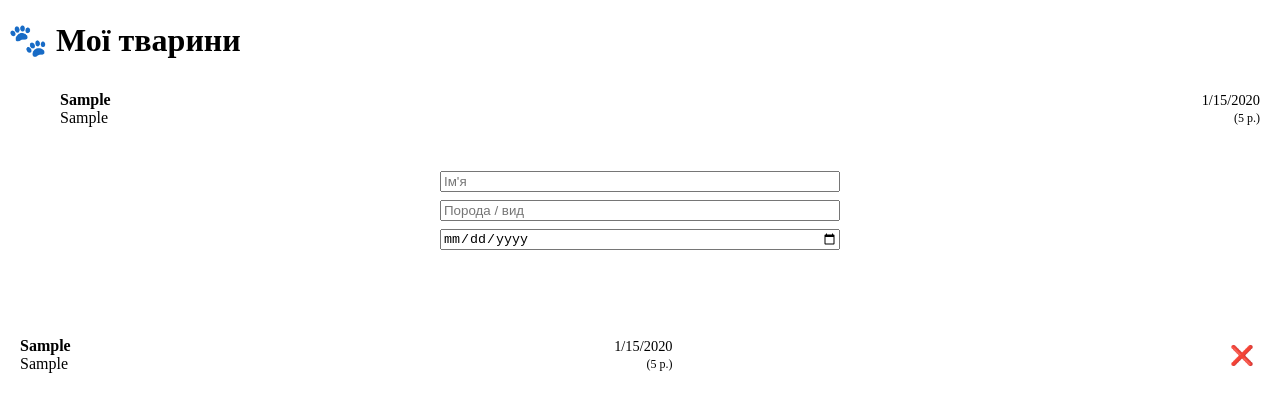
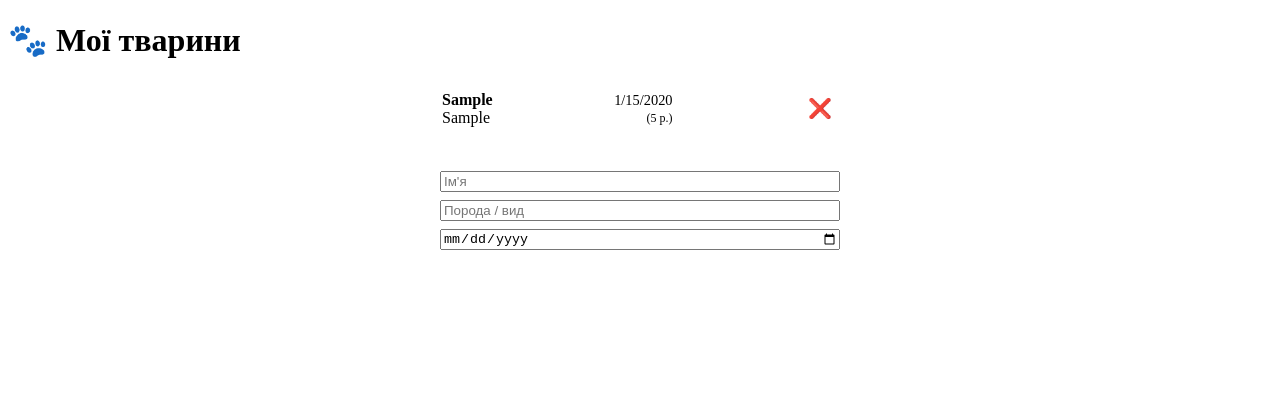
Before and after one commit to alenatokar22/PetHealthApp, a React (Vite) app: page / in a window 1280 px wide. Both pictures are taken after typing "Sample", "Sample", "2020-01-15" into the empty fields and a click on the button "Додати тварину". Shown: the top 412 px of the page. Built offline with nearby package versions, Linux system fonts and the light colour scheme.

Commit message:
розділено PetHealthApp на окремі компоненти (Крок 4)

```diff
--- /dev/null
+++ b/src/components/PetCard.jsx
@@ -0,0 +1,29 @@
+// одна картка тварини
+
+import React from "react";
+
+function calcAge(birth) {
+  const birthDate = new Date(birth);
+  const today = new Date();
+  const years = today.getFullYear() - birthDate.getFullYear();
+  const months = today.getMonth() - birthDate.getMonth();
+  return months < 0 ? years - 1 : years;
+}
+
+export default function PetCard({ pet, onDelete }) {
+  return (
+    <li className="pet-card">
+      <div>
+        <strong>{pet.name}</strong> <br />
+        <span className="muted">{pet.species || "—"}</span>
+      </div>
+      <div className="pet-age">
+        {new Date(pet.birth).toLocaleDateString()} <br />
+        <small>({calcAge(pet.birth)} р.)</small>
+      </div>
+      <button className="btn-del" onClick={() => onDelete(pet.id)}>
+        ❌
+      </button>
+    </li>
+  );
+}
--- /dev/null
+++ b/src/components/PetForm.jsx
@@ -0,0 +1,46 @@
+// форма додавання
+
+import React, { useState } from "react";
+
+export default function PetForm({ onAdd }) {
+  const [form, setForm] = useState({ name: "", species: "", birth: "" });
+
+  const handleSubmit = (e) => {
+    e.preventDefault();
+    if (!form.name.trim() || !form.birth) return;
+
+    onAdd({
+      id: Date.now(),
+      name: form.name.trim(),
+      species: form.species.trim(),
+      birth: form.birth,
+    });
+
+    setForm({ name: "", species: "", birth: "" });
+  };
+
+  return (
+    <form className="pet-form" onSubmit={handleSubmit}>
+      <input
+        placeholder="Ім'я"
+        value={form.name}
+        onChange={(e) => setForm({ ...form, name: e.target.value })}
+        required
+      />
+      <input
+        placeholder="Порода / вид"
+        value={form.species}
+        onChange={(e) => setForm({ ...form, species: e.target.value })}
+      />
+      <input
+        type="date"
+        value={form.birth}
+        onChange={(e) => setForm({ ...form, birth: e.target.value })}
+        required
+      />
+      <button type="submit" className="btn-add">
+        Додати тварину
+      </button>
+    </form>
+  );
+}
--- a/src/components/PetHealthApp.jsx
+++ b/src/components/PetHealthApp.jsx
@@ -1,32 +1,15 @@
+// головний компонент (керує станом)
+
 import React, { useState } from "react";
+import PetForm from "./PetForm";
+import PetList from "./PetList";
 import "../styles/pet.css";
 
 export default function PetHealthApp() {
   const [pets, setPets] = useState([]);
-  const [form, setForm] = useState({ name: "", species: "", birth: "" });
 
-  const handleAddPet = (e) => {
-    e.preventDefault();
-    if (!form.name.trim() || !form.birth) return;
-
-    const newPet = {
-      id: Date.now(),
-      name: form.name.trim(),
-      species: form.species.trim(),
-      birth: form.birth,
-    };
-
-    setPets([...pets, newPet]);
-    setForm({ name: "", species: "", birth: "" });
-  };
-
-  function calcAge(birth) {
-    const birthDate = new Date(birth);
-    const today = new Date();
-    const years = today.getFullYear() - birthDate.getFullYear();
-    const m = today.getMonth() - birthDate.getMonth();
-    return m < 0 ? years - 1 : years;
-  }
+  const handleAddPet = (pet) => setPets([...pets, pet]);
+  const handleDeletePet = (id) => setPets(pets.filter((p) => p.id !== id));
 
   return (
     <div className="pet-app">
@@ -35,62 +18,9 @@ export default function PetHealthApp() {
       </header>
 
       <main className="pet-main">
-        <ul className="pet-list">
-          {pets.map((pet) => (
-            <li key={pet.id} className="pet-card">
-              <div>
-                <strong>{pet.name}</strong> <br />
-                <span className="muted">{pet.species || "—"}</span>
-              </div>
-              <div className="pet-age">
-                {new Date(pet.birth).toLocaleDateString()} <br />
-                <small>({calcAge(pet.birth)} р.)</small>
-              </div>
-            </li>
-          ))}
-        </ul>
-
-        <form className="pet-form" onSubmit={handleAddPet}>
-          <input
-            placeholder="Ім'я"
-            value={form.name}
-            onChange={(e) => setForm({ ...form, name: e.target.value })}
-            required
-          />
-          <input
-            placeholder="Порода / вид"
-            value={form.species}
-            onChange={(e) => setForm({ ...form, species: e.target.value })}
-          />
-          <input
-            type="date"
-            value={form.birth}
-            onChange={(e) => setForm({ ...form, birth: e.target.value })}
-            required
-          />
-          <button type="submit" className="btn-add">
-            Додати тварину
-          </button>
-        </form>
+        <PetList pets={pets} onDelete={handleDeletePet} />
+        <PetForm onAdd={handleAddPet} />
       </main>
-      {pets.map((pet) => (
-        <li key={pet.id} className="pet-card">
-          <div>
-            <strong>{pet.name}</strong> <br />
-            <span className="muted">{pet.species || "—"}</span>
-          </div>
-          <div className="pet-age">
-            {new Date(pet.birth).toLocaleDateString()} <br />
-            <small>({calcAge(pet.birth)} р.)</small>
-          </div>
-          <button
-            className="btn-del"
-            onClick={() => setPets(pets.filter((p) => p.id !== pet.id))}
-          >
-            ❌
-          </button>
-        </li>
-      ))}
     </div>
   );
 }
--- /dev/null
+++ b/src/components/PetList.jsx
@@ -0,0 +1,15 @@
+// список тварин
+
+import React from "react";
+import PetCard from "./PetCard";
+
+export default function PetList({ pets, onDelete }) {
+  return (
+    <ul className="pet-list">
+      {pets.length === 0 && <p className="muted">Немає тварин 🐾</p>}
+      {pets.map((pet) => (
+        <PetCard key={pet.id} pet={pet} onDelete={onDelete} />
+      ))}
+    </ul>
+  );
+}
--- a/src/styles/pet.css
+++ b/src/styles/pet.css
@@ -45,3 +45,40 @@
   font-size: 1.2rem;
   margin-left: 8px;
 }
+
+.pet-list {
+  list-style: none;
+  padding: 0;
+  max-width: 420px;
+  margin: 0 auto;
+}
+
+.pet-card {
+  display: flex;
+  justify-content: space-between;
+  align-items: center;
+  padding: 10px 12px;
+  background: var(--card);
+  border-radius: var(--radius);
+  box-shadow: var(--shadow);
+  margin-bottom: 10px;
+}
+
+.btn-add {
+  background: var(--accent);
+  color: white;
+  border: none;
+  padding: 10px;
+  border-radius: 8px;
+  cursor: pointer;
+  font-weight: 600;
+}
+
+.btn-del {
+  background: transparent;
+  border: none;
+  color: var(--danger, #ef4444);
+  cursor: pointer;
+  font-size: 1.2rem;
+  margin-left: 8px;
+}
```
Also changed, not shown: 1 other file (tests, documents, lock files or other folders).
